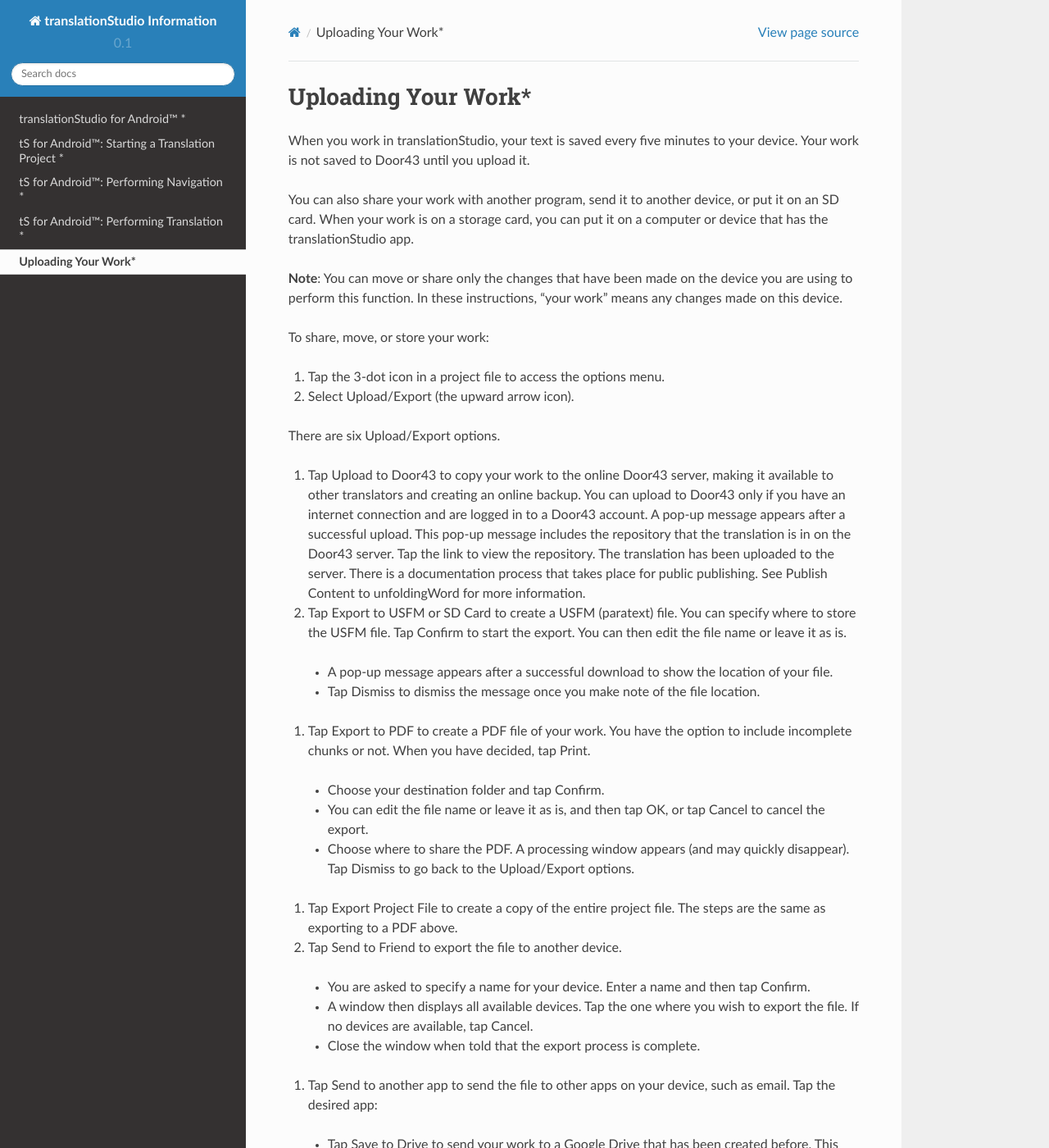
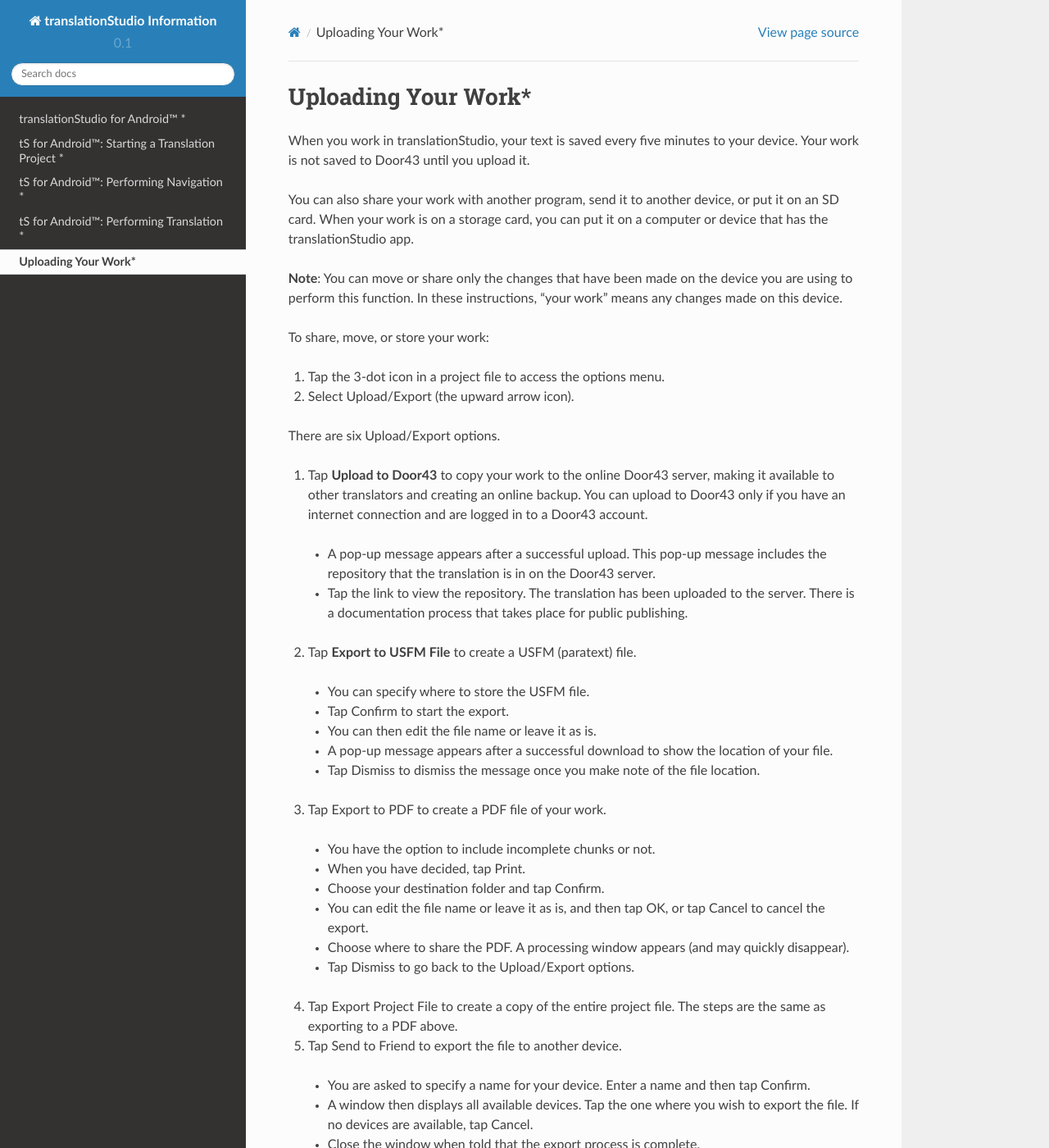
Before and after one commit to unfoldingWord-dev/translationStudio-Info, a Sphinx documentation site: the page built from docs/tUpload.rst, in a window 1280 px wide and 1400 px high. Shown: the whole window at 82% size. Built offline with Sphinx 7.4.7 and the Read the Docs theme 2.0.0, drawn with Linux system fonts in a browser that asks for light colours; pages that are not in the unit, such as notebooks, are missing from menus.

Commit message:
Update tUpload.rst

```diff
--- a/docs/tUpload.rst
+++ b/docs/tUpload.rst
@@ -9,31 +9,47 @@ You can also share your work with another program, send it to another device, or
 
 To share, move, or store your work:
 
-#. Tap the 3-dot icon in a project file to access the options menu.
+1. Tap the 3-dot icon in a project file to access the options menu.
 
-#. Select Upload/Export (the upward arrow icon).
+2. Select Upload/Export (the upward arrow icon).
 
 There are six Upload/Export options.
 
-#.	Tap Upload to Door43 to copy your work to the online Door43 server, making it available to other translators and creating an online backup. You can upload to Door43 only if you have an internet connection and are logged in to a Door43 account. A pop-up message appears after a successful upload. This pop-up message includes the repository that the translation is in on the Door43 server. Tap the link to view the repository. The translation has been uploaded to the server. There is a documentation process that takes place for public publishing. See Publish Content to unfoldingWord for more information.
+1.	Tap **Upload to Door43** to copy your work to the online Door43 server, making it available to other translators and creating an online backup. You can upload to Door43 only if you have an internet connection and are logged in to a Door43 account.
 
-#.	Tap Export to USFM or SD Card to create a USFM (paratext) file.  You can specify where to store the USFM file. Tap Confirm to start the export. You can then edit the file name or leave it as is.
+ * A pop-up message appears after a successful upload. This pop-up message includes the repository that the translation is in on the Door43 server.
+
+ * Tap the link to view the repository. The translation has been uploaded to the server. There is a documentation process that takes place for public publishing.
+
+2.	Tap **Export to USFM File** to create a USFM (paratext) file.
+
+  * You can specify where to store the USFM file.
+
+  * Tap Confirm to start the export.
+
+  * You can then edit the file name or leave it as is.
 
   * A pop-up message appears after a successful download to show the location of your file.
 
   * Tap Dismiss to dismiss the message once you make note of the file location.
 
-#.	Tap Export to PDF to create a PDF file of your work. You have the option to include incomplete chunks or not. When you have decided, tap Print.
+3.	Tap Export to PDF to create a PDF file of your work.
+
+  * You have the option to include incomplete chunks or not.
+
+  * When you have decided, tap Print.
 
   * Choose your destination folder and tap Confirm.
 
   * You can edit the file name or leave it as is, and then tap OK, or tap Cancel to cancel the export.
 
-  * Choose where to share the PDF. A processing window appears (and may quickly disappear). Tap Dismiss to go back to the Upload/Export options.
+  * Choose where to share the PDF. A processing window appears (and may quickly disappear).
 
-#.	Tap Export Project File to create a copy of the entire project file. The steps are the same as exporting to a PDF above.
+  * Tap Dismiss to go back to the Upload/Export options.
 
-#.	Tap Send to Friend to export the file to another device.
+4.	Tap Export Project File to create a copy of the entire project file. The steps are the same as exporting to a PDF above.
+
+5.	Tap Send to Friend to export the file to another device.
 
   * You are asked to specify a name for your device. Enter a name and then tap Confirm.
 
```
Also changed, not shown: other parts of docs/tUpload.rst (+1 -1 lines).
